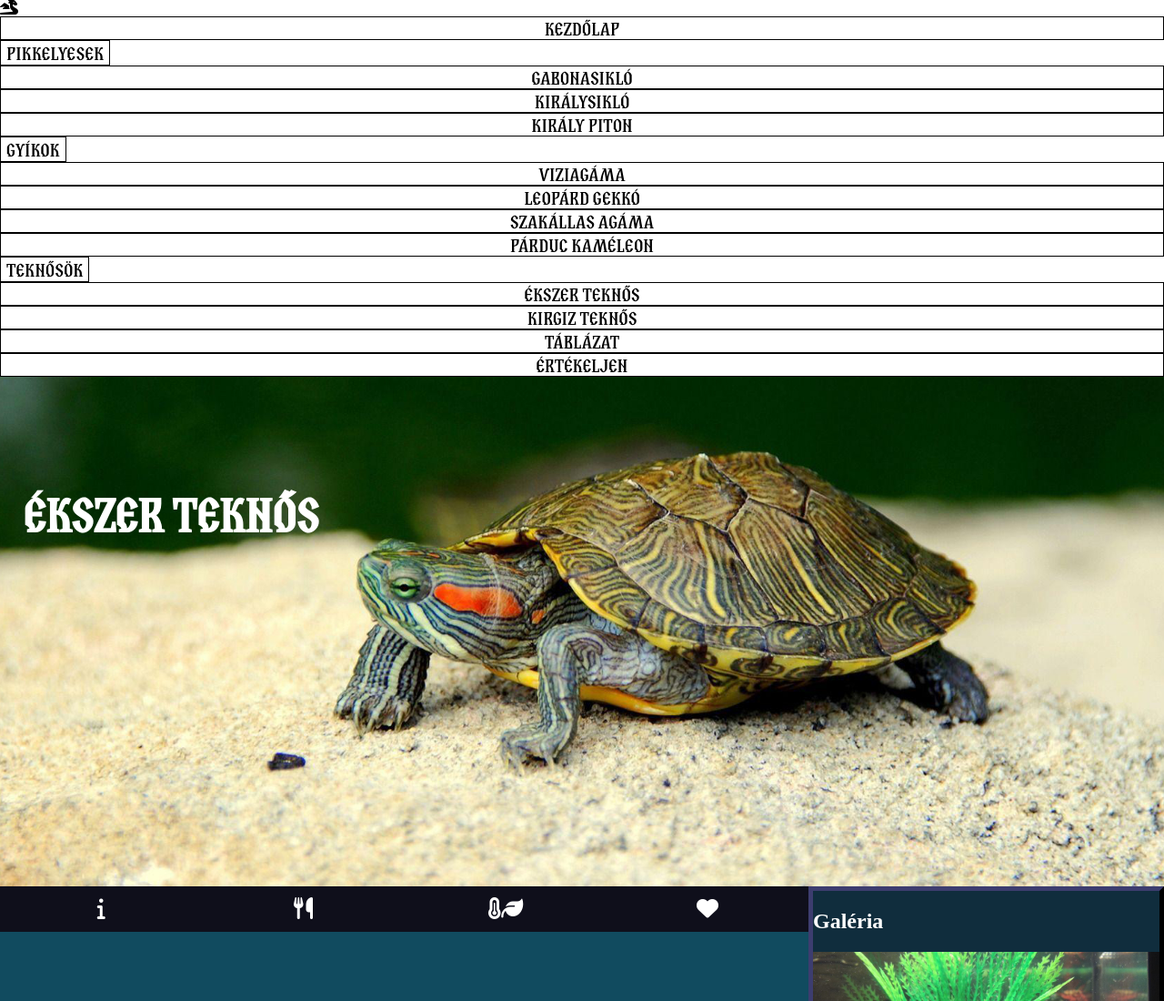
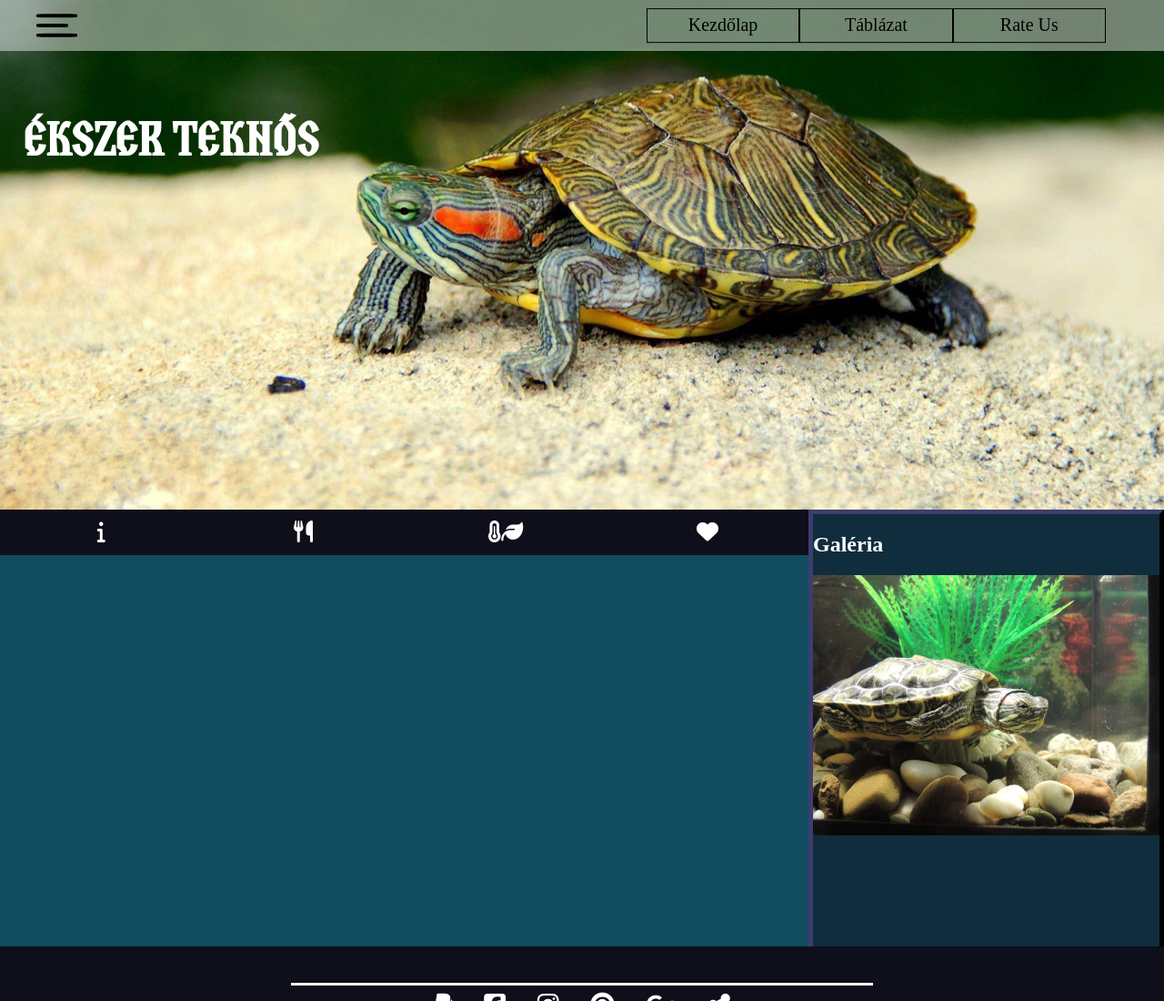
Before and after one commit to AlexTheSchizo/ReptileWebpage, a plain HTML site: page ekszer.html in a window 1280 px wide. Shown: the top 1100 px of the page at 91% size. Drawn offline with Linux system fonts and the light colour scheme.

Commit message:
Update ekszer.html

```diff
--- a/ekszer.html
+++ b/ekszer.html
@@ -16,36 +16,71 @@
         <h2 class="rejtett">Ugrás az oldalon belül</h2>
         <a href="#text_box"> Ugrás a tartalomra</a>
       </nav>
-    <div class="menu_bar" style="top: 0;">
-        <div id="logo">
-            <i class="fas fa-dragon"></i>
-        </div>
-        <div class="menu_group">
-            <a href="index.html" class="menu_choice">Kezdőlap</a>
-            <button type="button" class="menu_choice"> Pikkelyesek </button>
-            <div class="sub menu_bar" style="top: 60px">
-                <a href="gabona.html" class="menu_choice">Gabonasikló </a>
-                <a href="kiralys.html" class="menu_choice"> Királysikló </a>
-                <a href="kiralyp.html" class="menu_choice"> Király piton </a>
-            </div>
-            <button type="button" class="menu_choice"> Gyíkok </button>
-            <div class="sub menu_bar" style="top: 60px">
-                <a href="vizia.html" class="menu_choice"> Viziagáma </a>
-                <a href="leopard.html" class="menu_choice"> Leopárd gekkó </a>
-                <a href="szakallas.html" class="menu_choice"> Szakállas agáma </a>
-                <a href="parduc.html" class="menu_choice"> Párduc Kaméleon </a>
-            </div>
-            <button type="button" class="menu_choice"> Teknősök </button>
-            <div class="sub menu_bar" style="top: 60px">
-                <a href="ekszer.html" class="menu_choice"> Ékszer teknős </a>
-                <a href="kirgiz.html" class="menu_choice"> Kirgiz teknős </a>
-            </div>
-            <a href="table.html" class="menu_choice"> Táblázat </a>
-        </div>
-        <div class="rateUs">
-            <a href="form.html" class="menu_choice"> Értékeljen </a>
-        </div>
-    </div>
+    <div id="overlay"></div>
+      <div id="navigation-hud">
+          <div id="side-nav" class="closed">
+              <div class="menu-toggle" onclick="toggleMenu()">
+                  <div class="button-element"></div>
+              </div>
+              <a href="form.html" class="menu_btn"> Rate Us </a>
+              <a href="table.html" class="menu_btn"> Táblázat </a>
+              <a href="index.html" class="menu_btn">Kezdőlap</a>
+              <div id="menu-table-wrapper" class="hidden">
+                  <table>
+                      <tr>
+                          <th>Pikkelyesek</th>
+                          <th>Gyíkok</th>
+                          <th>Teknősök</th>
+                      </tr>
+                      <tr>
+                          <td> <a href="gabona.html" class="menu_choice">Gabonasikló </a></td>
+                          <td><a href="vizia.html" class="menu_choice"> Viziagáma </a></td>
+                          <td><a href="ekszer.html" class="menu_choice"> Ékszer teknős </a></td>
+
+                      </tr>
+                      <tr>
+                          <td><a href="kiralys.html" class="menu_choice"> Királysikló </a></td>
+                          <td><a href="leopard.html" class="menu_choice"> Leopárd gekkó </a></td>
+                          <td><a href="kirgiz.html" class="menu_choice"> Kirgiz teknős </a></td>
+                      </tr>
+                      <tr>
+                          <td><a href="kiralyp.html" class="menu_choice"> Király piton </a></td>
+                          <td><a href="szakallas.html" class="menu_choice"> Szakállas agáma </a></td>
+                      </tr>
+                      <tr>
+                          <td></td>
+                          <td> <a href="parduc.html" class="menu_choice"> Párduc Kaméleon </a></td>
+                      </tr>
+                  </table>
+
+                  <ul class="menu_list">
+                      <li>Pikkelyesek
+                          <ul>
+                              <li><a href="gabona.html" class="menu_choice">Gabonasikló </a></li>
+                              <li><a href="kiralys.html" class="menu_choice"> Királysikló </a></li>
+                              <li><a href="kiralyp.html" class="menu_choice"> Király piton </a></li>
+                          </ul>
+                      </li>
+                      <li>Gyíkok
+                          <ul>
+                              <li><a href="vizia.html" class="menu_choice"> Viziagáma </a></li>
+                              <li><a href="leopard.html" class="menu_choice"> Leopárd gekkó </a></li>
+                              <li><a href="szakallas.html" class="menu_choice"> Szakállas agáma </a></li>
+                              <li><a href="parduc.html" class="menu_choice"> Párduc Kaméleon </a></li>
+                          </ul>
+                      </li>
+                      <li>Teknősök
+                          <ul>
+                              <li><a href="ekszer.html" class="menu_choice"> Ékszer teknős </a></li>
+                              <li><a href="kirgiz.html" class="menu_choice"> Kirgiz teknős </a></li>
+                          </ul>
+                      </li>
+
+                  </ul>
+              </div>
+          </div>
+      </div>
+      </div>
     <!------------------------------------------------------------------------------------->
     <div class="background" id="ekszer">
         <h1>Ékszer teknős</h1>
```
